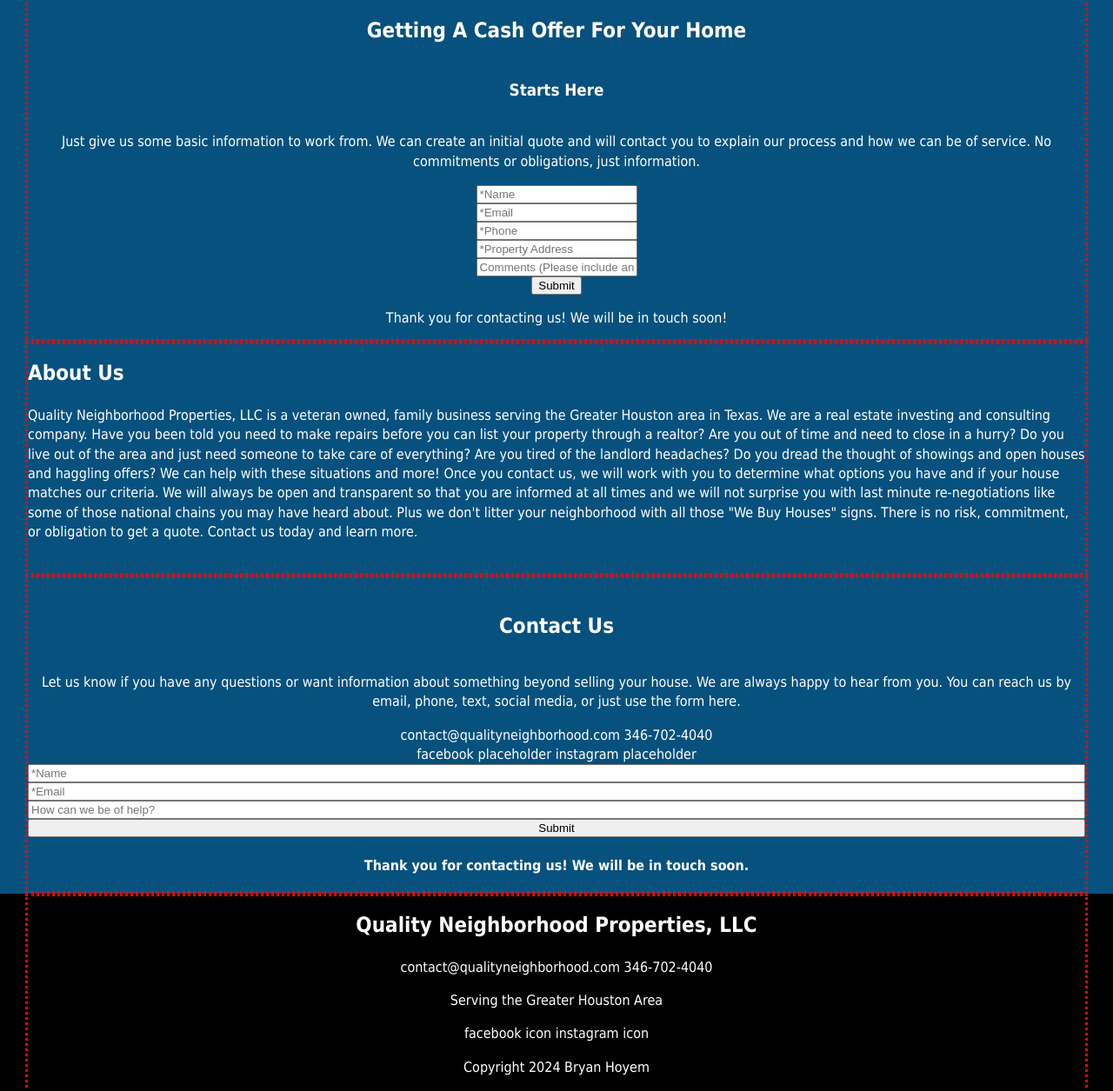
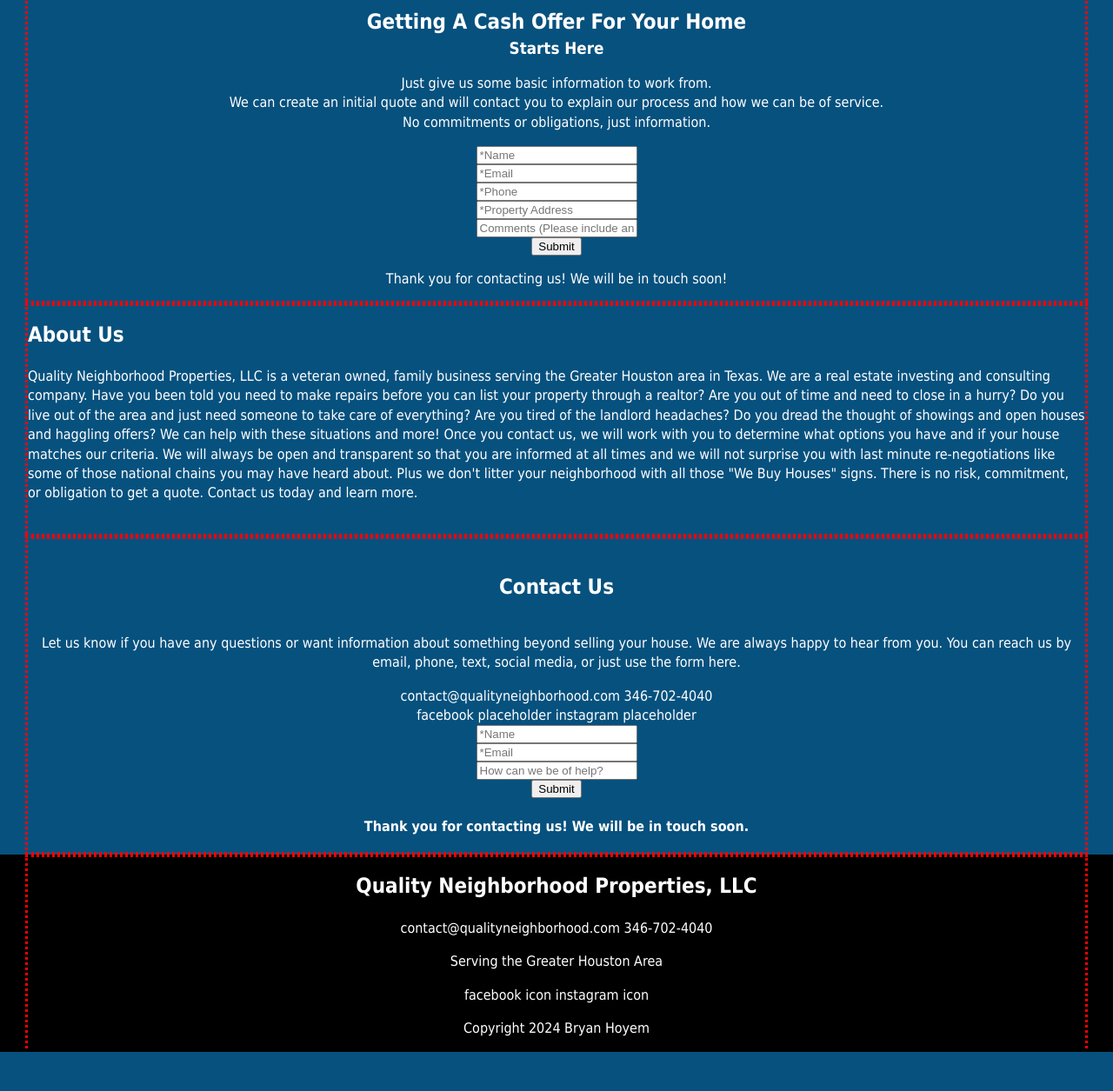
Before and after one commit to bhoyem/qnp-site, a PHP site: page / in a window 1280 px wide. Shown: the part 700-1955 px from the top of the page at 87% size. After the commit the page ends 1910 px from the top, so only its background shows below. Run offline with PHP 8.4, Linux system fonts and the light colour scheme.

Commit message:
Added to css and formatting

```diff
--- a/css/style.css
+++ b/css/style.css
@@ -115,13 +115,21 @@ header {
   display: flex;
   flex-direction: column;
   align-items: center;
+  align-content: center;
   /* background-color: white; */
   border: solid, darkorange, 1px;
   margin: 10px 0 0 0;
 }
 
+nav {
+  display:flex;
+  flex-direction:column;
+  align-content: center;
+}
+
 nav ul {
   list-style: none;
+  padding: 0;
 }
 
 header .content-wrapper {
@@ -134,6 +142,14 @@ header .content-wrapper {
   color: white;
   display: flex;
   justify-content: center;
+}
+
+#process-section h2 {
+  margin:10px 0 0 0;
+}
+
+#process-section h3 {
+  margin: 0;
 }
 
 #process-section .content-wrapper {
@@ -173,7 +189,7 @@ header .content-wrapper {
 .contactus-inputs {
   display: flex;
   flex-direction: column;
-  justify-content: center;
+  align-items: center;
 }
 
 footer {
--- a/index.html
+++ b/index.html
@@ -51,16 +51,16 @@
       <h3>Starts Here</h3>
       <div class="process-inputs">
         <p>
-          Just give us some basic information to work from. We can create an initial quote and will contact you to
+          Just give us some basic information to work from. <br>We can create an initial quote and will contact you to
           explain
-          our process and how we can be of service. No commitments or obligations, just information.
+          our process and how we can be of service.<br>No commitments or obligations, just information.
         </p>
-        <input placeholder="*Name">
-        <input placeholder="*Email">
-        <input placeholder="*Phone">
-        <input placeholder="*Property Address">
-        <input
-          placeholder="Comments (Please include any information that may help us to valueate the property. For example if the AC doesn't work or the roof has a leak, etc.)">
+        <input type="text" maxlength="50" placeholder="*Name">
+        <input type="text" maxlength="50" placeholder="*Email">
+        <input type="text" maxlength="50" placeholder="*Phone">
+        <input type="text" maxlength="150" placeholder="*Property Address">
+        <input type="text" maxlength="500"
+          placeholder="Comments (Please include any information that may help us to valuate the property. For example if the AC doesn't work or the roof has a leak, etc.)">
         <button>Submit</button>
         <p>Thank you for contacting us! We will be in touch soon!</p>
       </div>
@@ -111,9 +111,9 @@
         <icon>instagram placeholder</icon>
       </div>
       <div class="contactus-inputs">
-        <input placeholder="*Name">
-        <input placeholder="*Email">
-        <input placeholder="How can we be of help?">
+        <input type="text" id="contactus-name" name="name" maxlength="50" placeholder="*Name">
+        <input type="text" id="contactus-email" maxlength="50" placeholder="*Email">
+        <input type="text" id="contactus-information" placeholder="How can we be of help?">
         <button>Submit</button>
         <h4>Thank you for contacting us! We will be in touch soon.</h4>
       </div>
```
